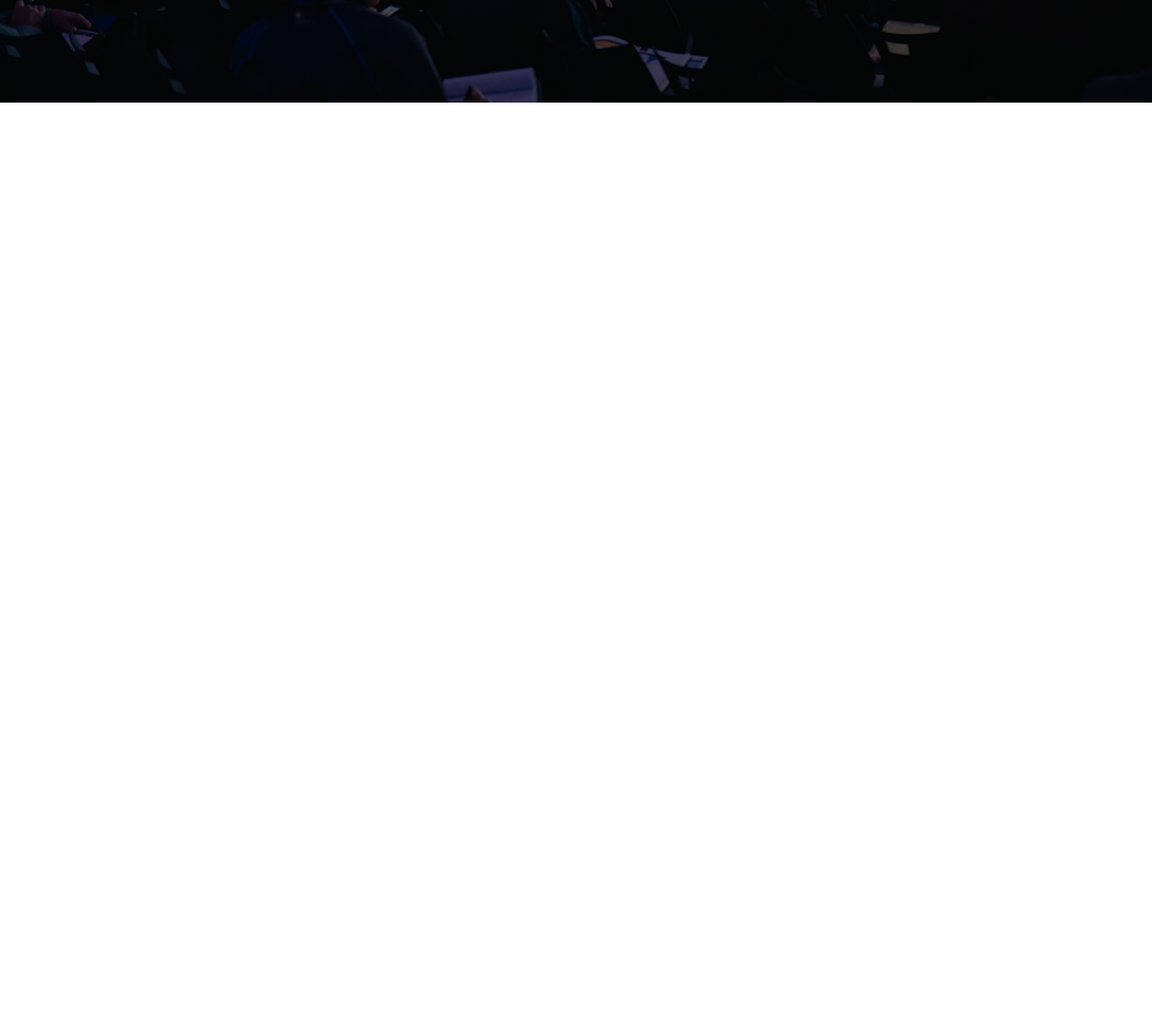
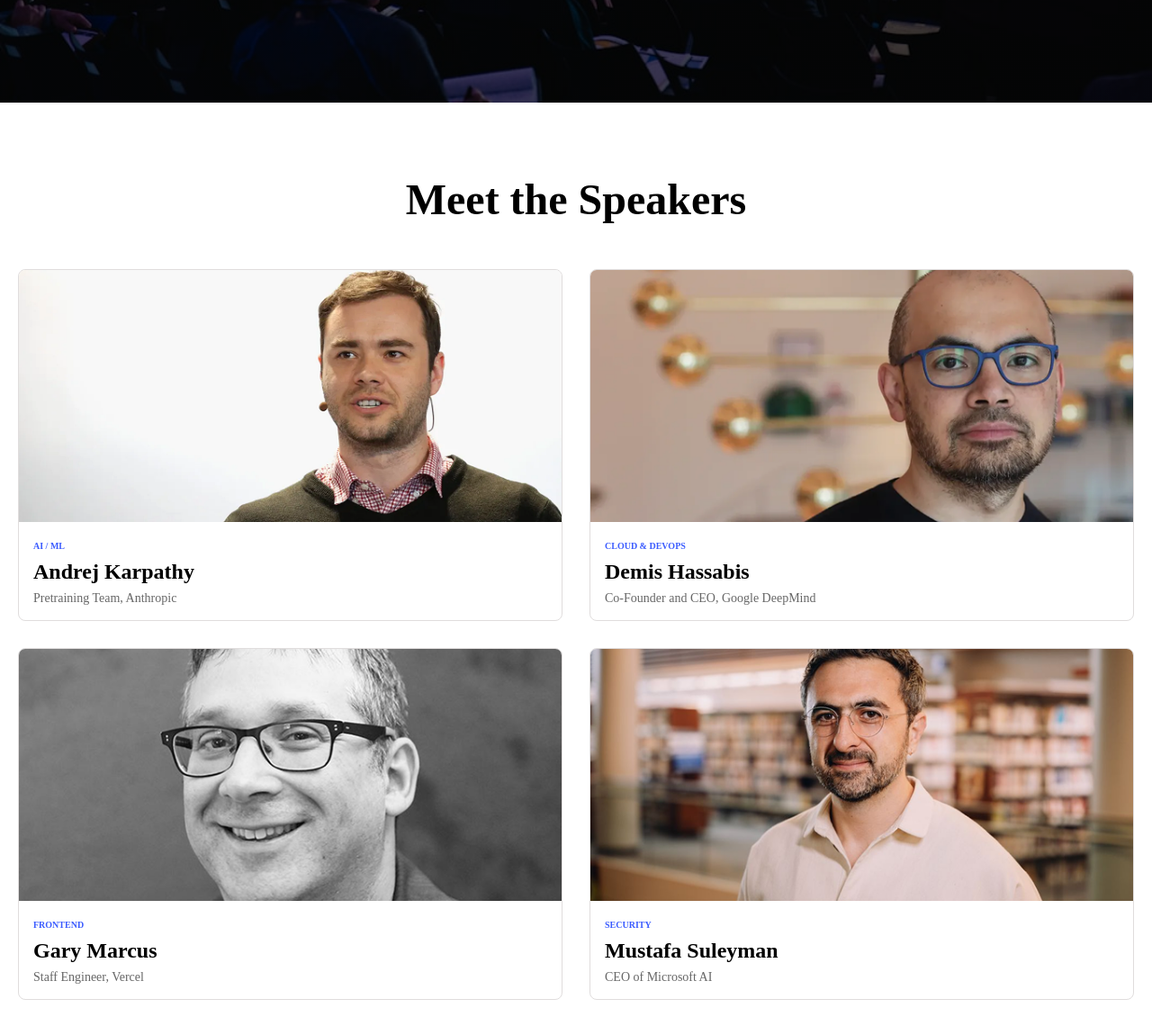
Before and after one commit to mdmoniruzzamanshihab/DevConf-2026, a plain HTML site: page index.html in a window 1280 px wide. Shown: the part 574-1724 px from the top of the page at 90% size. Before the commit the page ends 800 px from the top, so only its background shows below. Drawn offline with Linux system fonts and the light colour scheme.

Commit message:
speakers gallery completed

```diff
--- a/index.html
+++ b/index.html
@@ -44,5 +44,52 @@
 
 </section>
 
+<section class="speakers">
+
+    <h2>Meet the Speakers</h2>
+
+    <div class="speaker-grid">
+
+        <div class="card">
+            <img src="./assets/andrej.png" alt="">
+            <div class="card-content">
+                <span>AI / ML</span>
+                <h3>Andrej Karpathy</h3>
+                <p>Pretraining Team, Anthropic</p>
+            </div>
+        </div>
+
+        <div class="card">
+            <img src="./assets/demis.png" alt="">
+            <div class="card-content">
+                <span>CLOUD & DEVOPS</span>
+                <h3>Demis Hassabis</h3>
+                <p>Co-Founder and CEO, Google DeepMind</p>
+            </div>
+        </div>
+
+        <div class="card">
+            <img src="./assets/gary.png" alt="">
+            <div class="card-content">
+                <span>FRONTEND</span>
+                <h3>Gary Marcus</h3>
+                <p>Staff Engineer, Vercel</p>
+            </div>
+        </div>
+
+        <div class="card">
+            <img src="./assets/mustafa.png" alt="">
+            <div class="card-content">
+                <span>SECURITY</span>
+                <h3>Mustafa Suleyman</h3>
+                <p>CEO of Microsoft AI</p>
+            </div>
+        </div>
+
+    </div>
+
+</section>
+
+
 </body>
 </html>
--- a/style.css
+++ b/style.css
@@ -93,3 +93,58 @@
     font-weight: 600;
 
 }
+
+.speakers{
+    max-width:1280px;
+    margin:80px auto;
+    padding:0 20px;
+}
+
+.speakers h2{
+    text-align:center;
+    font-size:48px;
+    font-weight:700;
+    margin-bottom:50px;
+}
+
+.speaker-grid{
+    display:grid;
+    grid-template-columns:repeat(2,1fr);
+    gap:30px;
+}
+
+.card{
+    border:1px solid #e0dddd;
+    border-radius:8px;
+    overflow:hidden;
+    background:#fff;
+}
+
+.card img{
+    width:100%;
+    height:280px;
+    object-fit:cover;
+    display:block;
+}
+
+.card-content{
+    padding:16px;
+}
+
+.card-content span{
+    color:#3b5cff;
+    font-size:10px;
+    font-weight:700;
+    text-transform:uppercase;
+}
+
+.card-content h3{
+    margin:8px 0;
+    font-size:24px;
+    font-weight:700;
+}
+
+.card-content p{
+    font-size:14px;
+    color:#666;
+}
```
